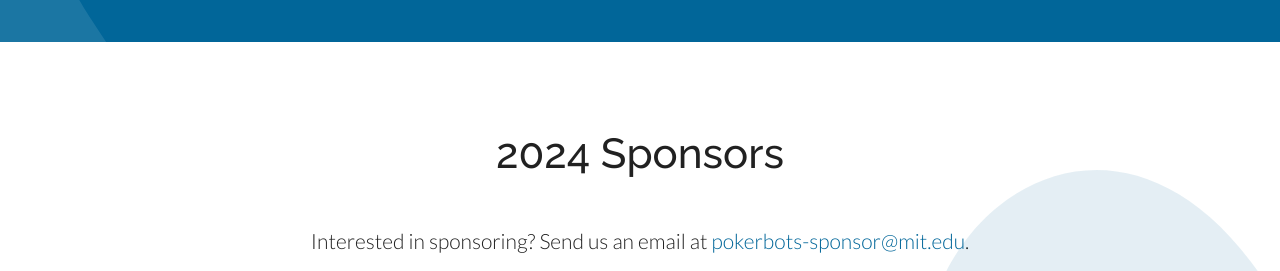
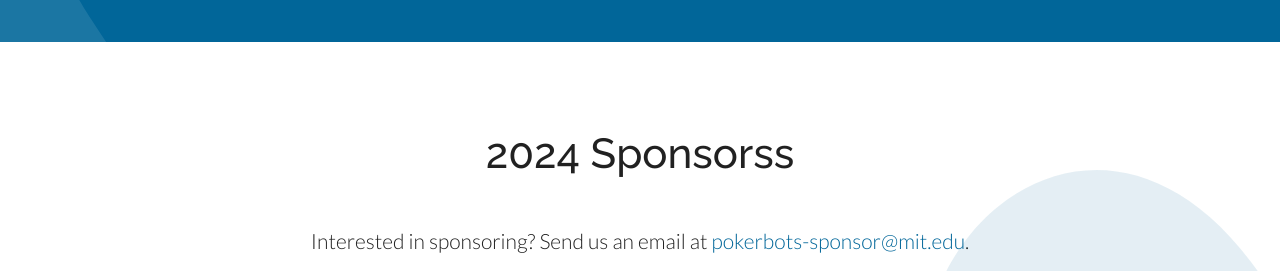
Before and after one commit to mitpokerbots/splash, a plain HTML site: page index.html in a window 1280 px wide. Shown: the part 2521-2792 px from the top of the page. Drawn offline with nearby package versions, Linux system fonts and the light colour scheme.

Commit message:
visible change so i know when the website updates

```diff
--- a/index.html
+++ b/index.html
@@ -121,7 +121,7 @@
       <section id="sponsors" class="center">
         <img src="img/heart.svg" onerror="this.onerror=null; this.src='img/heart.png'" class="bg right">
         <div class="ui container">
-          <div class="title">2024 Sponsors</div>
+          <div class="title">2024 Sponsorss</div>
           <div class="text">Interested in sponsoring? Send us an email at <a href="mailto:pokerbots-sponsor@mit.edu">pokerbots-sponsor@mit.edu</a>.</div>
           <div class="platinum">
              <a href="https://www.hudsonrivertrading.com"><img src="img/logos/2022_Platinum_HRT.png" width="193" height="150"></a>
```
